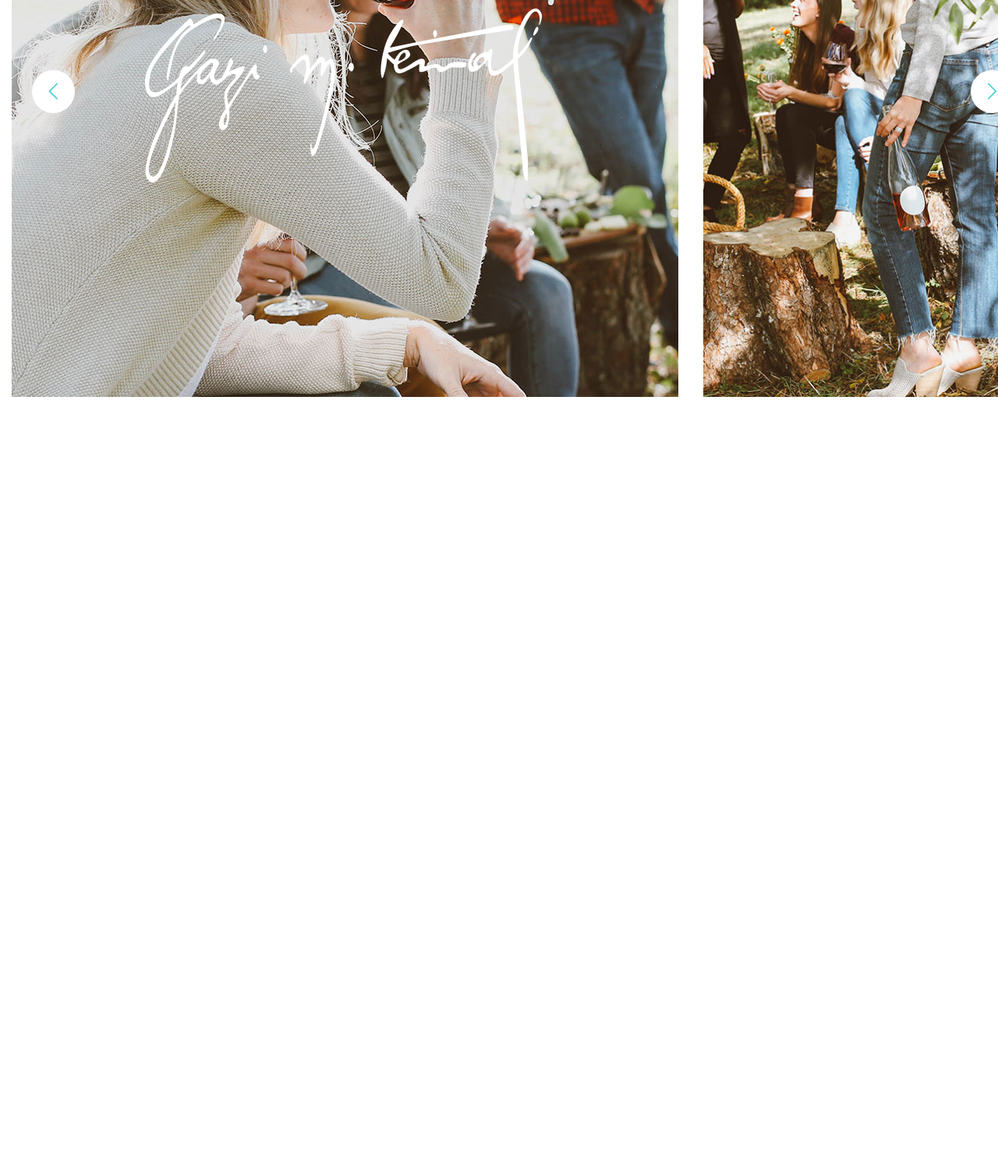
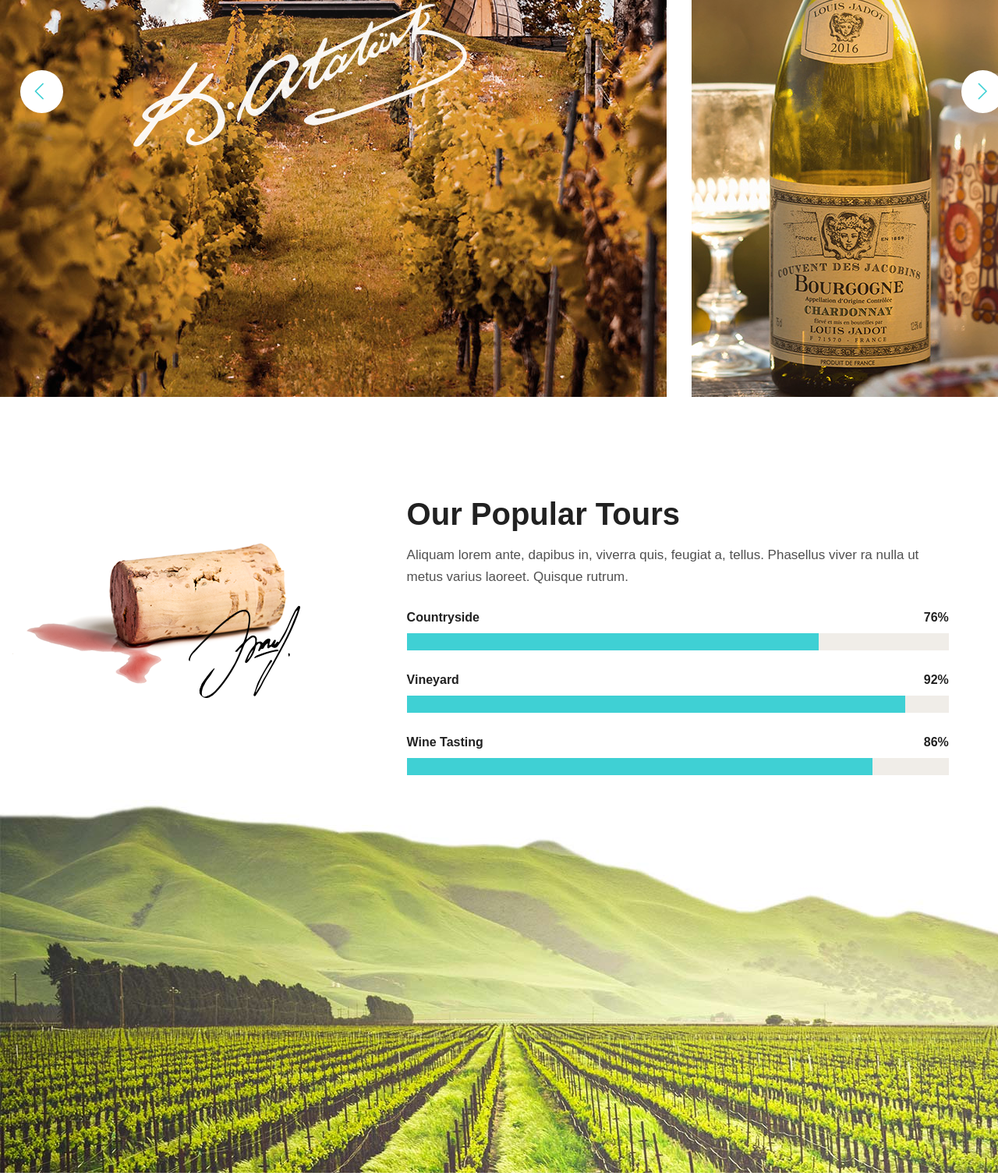
Before and after one commit to Vinhlam2512/SetSail, a plain HTML site: page index.html in a window 1280 px wide. Shown: the part 552-2060 px from the top of the page at 78% size. Before the commit the page ends 1061 px from the top, so only its background shows below. Drawn offline with Linux system fonts and the light colour scheme.

Commit message:
progress bar

```diff
--- a/assets/css/base.css
+++ b/assets/css/base.css
@@ -47,11 +47,11 @@ a .underline--white:hover::after {
     width: 100%;
     transition: all 0.3s ease-out;
 }
-a .underline{
+.underline{
     position: relative;
     line-height: 24px;
 }
-a .underline:after {
+.underline:after {
     content: "";
     position: absolute;
     width: 0;
@@ -62,7 +62,7 @@ a .underline:after {
     visibility: hidden;
     transition: all 0.3s ease-out;
 }
-a .underline:hover::after {
+a:hover .underline:after {
     visibility: visible;
     width: 100%;
     transition: all 0.3s ease-out;
@@ -79,7 +79,7 @@ ul li{
     padding: 28px 0 30px;
     color: #333;
     max-height: 0;
-    transition: max-height 1s ease-out;
+    transition: max-height 1s linear;
     visibility: hidden;
     z-index: 999;
 }
@@ -109,4 +109,16 @@ ul li{
 }
 .show{
     display: block !important;
+    animation: slide 2s linear;
+
 }
+@keyframes slide{
+    from {
+        opacity: 0.9;
+        background-color: rgba(255, 255, 255, 0.1);
+    }
+    to{
+        opacity: 1;
+        background-color: transparent;
+    }
+}
--- a/assets/css/style.css
+++ b/assets/css/style.css
@@ -75,7 +75,7 @@
     background-color: var(--primary-color);
     top: var(--height-header);
     max-height: 0;
-    transition: max-height 1s linear;
+    transition: max-height 2s linear;
     visibility: hidden;
 }
 .header__top--language:hover .header__second-nav{
@@ -132,7 +132,7 @@
     width: 257px;
 }
 .nav > li > a{
-    padding-bottom: 36px;
+   padding-bottom: 36px;
 }
 
 
@@ -141,18 +141,11 @@
     visibility: visible;
     max-height: 100vh;
 }
-.nav li:hover .second-nav li{
-    visibility: visible;
-    max-height: 100vh;
-}
+
 .second-nav li a{
     display: block;
 }
 
-.second-nav--2 li{
-    background-color: #fff;
-    max-height: 0;
-}
 
 .second-nav li:hover .second-nav--2{
     display: block;
@@ -173,6 +166,7 @@
     transition: max-height .6s linear;
     overflow: hidden;
     visibility: hidden;
+    z-index: 99;
 }
 .nav--full > ul{
    width: 1300px;
@@ -202,7 +196,7 @@
     display: grid;
     grid-template-columns: 1fr 1fr;
     grid-column-gap: 32px;
-    padding: 0 15px;
+
 }
 .slider i {
     font-size: 24px;
@@ -218,6 +212,12 @@
     height: 55px;
     text-align: center;
     color: var( --primary-color);
+    z-index: 99;
+}
+.l-slider--arrow i {
+    position: absolute;
+    left: 34%;
+
 }
 .r-slider--arrow{
     position: absolute;
@@ -229,7 +229,7 @@
     height: 55px;
     text-align: center;
     color: var( --primary-color);
-
+    z-index: 99;
 }
 .r-slider--arrow:hover,
 .l-slider--arrow:hover{
@@ -240,18 +240,81 @@
     display: none;
     z-index: 0;
 }
+
 .r-slider,
 .l-slider{
     position: relative;
 
-
 }
 .r-slider img{
     height: 790px;
-
 }
 .slider__text{
     position: absolute;
     left: 20%;
-    top: 37%;
+    top: 36%;
 }
+.popular__tours {
+    display: grid;
+    grid-template-columns: 40% 55%;
+    padding-top: 128px;
+    padding-left: 16px;
+}
+.img{
+
+}
+.popular__tours--des{
+
+}
+.popular__tours--des-text{
+    display: block;
+}
+.popular__tours--des-text h1{
+    font-size: 40px;
+    color: #212121;
+}
+.popular__tours--des-text p{
+    font-size: 17px;
+    line-height: 28px;
+    margin-top: 16px;
+    font-weight: 400;
+    color: #505050;
+}
+.popular__tours--des-progress{
+
+}
+.popular__tours--des-progress .title{
+    display: flex;
+    justify-content: space-between;
+    margin: 29px 0 11px;
+    color: #212121;
+    font-weight: 600;
+}
+.progress{
+    width: 100%;
+    height: 22px;
+    background-color: #f0ede8;
+}
+.progress .current1{
+    z-index: 1;
+    height: 100%;
+    max-width: 0%;
+    background-color: var(--primary-color);
+    /* transition: max-width .4s linear; */
+}
+.progress .current2{
+    z-index: 1;
+    height: 100%;
+    max-width: 0%;
+    background-color: var(--primary-color);
+    /* transition: max-width .4s linear; */
+
+}
+.progress .current3{
+    z-index: 1;
+    height: 100%;
+    max-width: 0%;
+    background-color: var(--primary-color);
+    /* transition: max-width .6s linear; */
+
+}
--- a/index.html
+++ b/index.html
@@ -282,9 +282,51 @@
 
                 </div>
             </div>
+            <div class="popular__tours ">
+                <div class="img">
+                    <img src="./assets/img/popularTour.jpg" alt="">
+                </div>
+                <div class="popular__tours--des">
+                    <div class="popular__tours--des-text ">
+                        <h1>Our Popular Tours</h1>
+                        <p>Aliquam lorem ante, dapibus in, viverra quis, feugiat a, tellus. Phasellus viver ra nulla ut metus varius laoreet. Quisque rutrum.</p>
+                    </div>
+                    <div class="popular__tours--des-progress">
+                        <div class="title">
+                            <span>Countryside</span>
+                            <span class="percent"></span>
+                        </div>
+                        <div class="progress">
+                            <div class="current1"></div>
+                        </div>
+                    </div>
+                    <div class="popular__tours--des-progress">
+                        <div class="title">
+                            <span>Vineyard</span>
+                            <span class="percent"></span>
+                        </div>
+                        <div class="progress">
+                            <div class="current2"></div>
+                        </div>
+                    </div>
+                    <div class="popular__tours--des-progress">
+                        <div class="title">
+                            <span>Wine Tasting</span>
+                            <span class="percent"></span>
+                        </div>
+                        <div class="progress">
+                            <div class="current3"></div>
+                        </div>
+                    </div>
+                </div>
+            </div>
+            <div class="travel">
+                <img src="./assets/img/travel.jpg" alt="">
+            </div>
         </div>
     </div>
 </body>
-<script src="js/dropDown.js"></script>
-<script src="js/slider.js"></script>
+<script src="./js/dropDown.js"></script>
+<script src="./js/slider.js"></script>
+<script src="./js/progressBar.js"></script>
 </html>
--- /dev/null
+++ b/js/progressBar.js
@@ -0,0 +1,48 @@
+const progress1 = document.querySelector('.current1');
+const progress2 = document.querySelector('.current2');
+const progress3 = document.querySelector('.current3');
+const current = document.getElementsByClassName('percent')
+const a = document.querySelector('.popular__tours--des');
+
+window.addEventListener("scroll", function (e) {
+    var scroll = this.scrollY;
+    console.log(progress1.clientHeight)
+    if(scroll >= 700 ){
+        upTo76();
+        upTo92();
+        upTo86();
+    }
+
+});
+
+var upTo76 = function (){
+    var i = 0;
+    setInterval(function () {
+        i+= 1;
+        if(i < 77){
+            current[0].innerHTML = i + '%';
+            progress1.style.maxWidth = i + '%';
+        }
+    },30)
+
+}
+var upTo92 = function (){
+    var i = 0;
+    setInterval(function () {
+        i+= 1;
+        if(i < 93){
+            current[1].innerHTML = i + '%';
+            progress2.style.maxWidth = i + '%';
+        }
+    },30)
+}
+var upTo86= function (){
+    var i = 0;
+    setInterval(function () {
+        i+= 1;
+        if(i < 87){
+            current[2].innerHTML = i + '%';
+            progress3.style.maxWidth = i + '%';
+        }
+    },30)
+}
--- a/js/slider.js
+++ b/js/slider.js
@@ -8,23 +8,23 @@ const textSlider = document.querySelectorAll('.js-text-slider');
 var index = 1;
 
 showSlider = function() {
-    var slide = [];
     var numberOfSliders = lSlider.length;
 
     if(lSlider[index].classList.contains('show')){
+        textSlider[index].classList.remove('show');
         lSlider[index].classList.remove('show');
         rSlider[index].classList.remove('show');
-        textSlider[index].classList.remove('show');
         index+= 1;
     }
     if(index == numberOfSliders){
-        slide.length = 0;
         index = 0;
     }
         lSlider[index].classList.add('show');
         rSlider[index].classList.add('show');
-        textSlider[index].classList.add('show');
+        setTimeout(function(){
+            textSlider[index].classList.add('show');
+        },900)
 
     console.log('1');
 }
-setInterval(showSlider, 1000);
+setInterval(showSlider, 4000);
```
Also changed, not shown: assets/img/popularTour.jpg (added), assets/img/travel.jpg (added).
